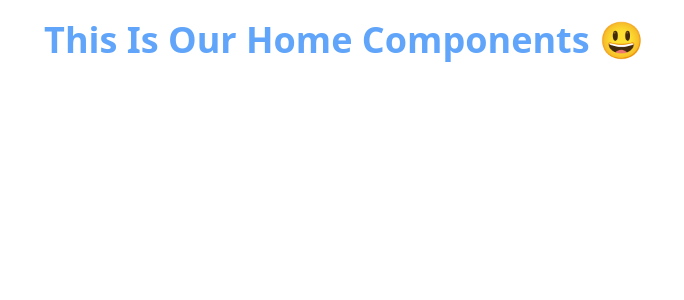
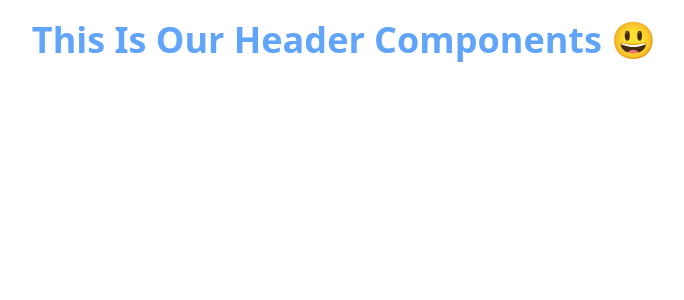
Before and after one commit to ikramuzzaman455173/CareerBridge, a React (Vite) app in the folder CareerBridge-client/: page / in a window 1280 px wide. Shown: the top 300 px of the page, without its empty margins (296-980 px from the left). Built offline with nearby package versions, Linux system fonts and the light colour scheme; the HTML template or start-up script is replaced by a standard one.

Commit message:
added header

```diff
--- a/CareerBridge-client/src/App.jsx
+++ b/CareerBridge-client/src/App.jsx
@@ -2,7 +2,7 @@
 const App = () => {
   return (
 		<>
-			<div className='text-center font-bold text-blue-400 text-4xl mt-5'>This Is Our Home Components 😃</div>
+			<div className='text-center font-bold text-blue-400 text-4xl mt-5'>This Is Our Header Components 😃</div>
     </>
   )
 }
```
